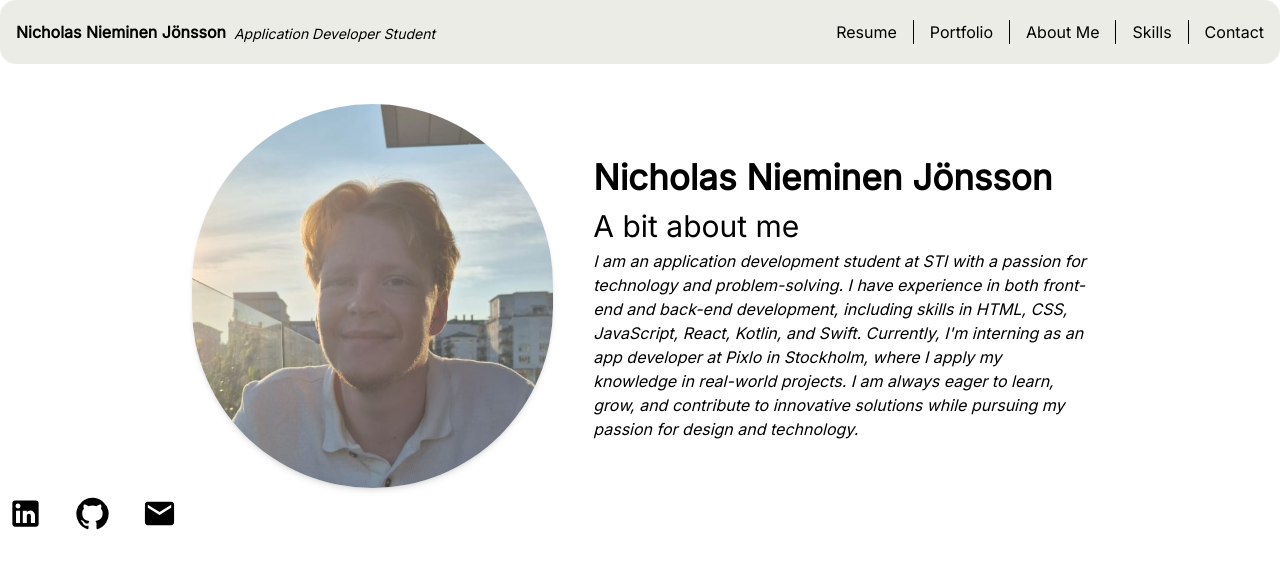
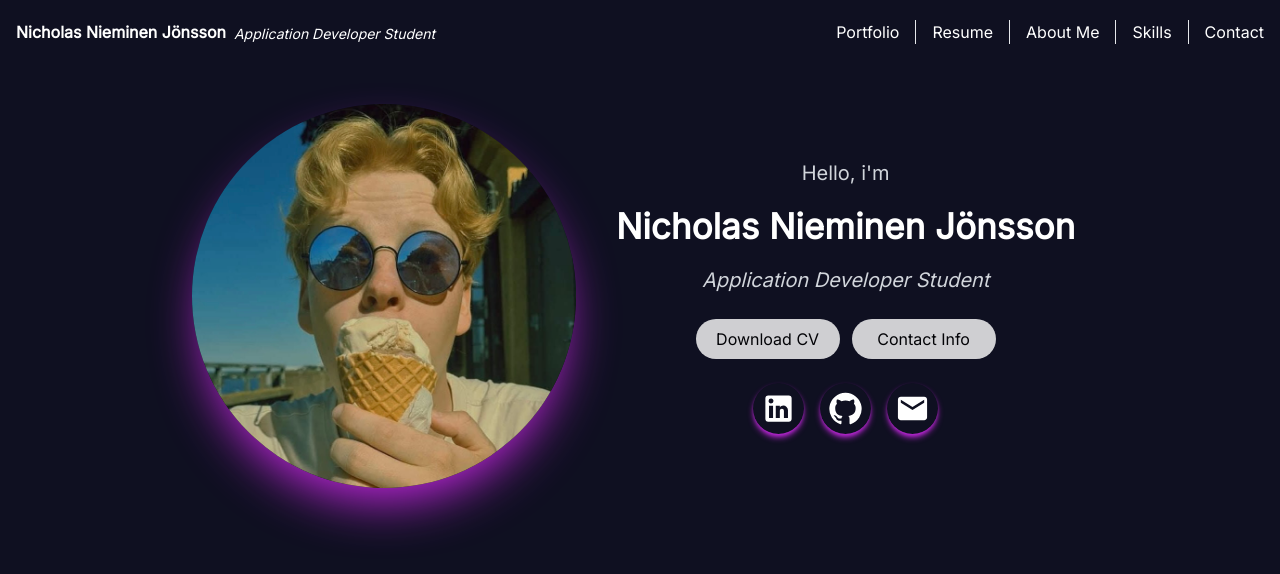
Before and after one commit to Clemond/Devfolio, a React (Create React App) app: page / in a window 1280 px wide. Shown: the top 574 px of the page. Built offline with nearby package versions, Linux system fonts and the light colour scheme.

Commit message:
feature: added background color and shadows, redesigned the ProfileIntroCard

```diff
--- a/src/App.tsx
+++ b/src/App.tsx
@@ -1,15 +1,11 @@
-import React from "react";
 import CustomHeader from "./components/CustomHeader";
-import ProfilePic from "./assets/profile-pic.jpg";
 import ProfileIntroCard from "./components/ProfileIntroCard";
-import SocialMediaLinks from "./components/SocialMediaLinks";
 
 function App() {
   return (
-    <div>
+    <div className="flex-1 h-screen bg-[#0f1021]">
       <CustomHeader />
       <ProfileIntroCard />
-      <SocialMediaLinks />
     </div>
   );
 }
--- a/src/components/CustomHeader.tsx
+++ b/src/components/CustomHeader.tsx
@@ -1,6 +1,6 @@
 export default function CustomHeader() {
   return (
-    <div className="bg-[#ecece7] py-3 rounded-2xl">
+    <div className="py-3 ]  ">
       <div className="flex flex-row justify-between py-2">
         <div className="flex flex-row  items-end gap-2">
           <p className="font-bold  pl-4">Nicholas Nieminen Jönsson</p>
@@ -8,11 +8,11 @@ export default function CustomHeader() {
         </div>
 
         <div className="flex flex-row  mr-4 items-end">
-          <p className="px-4 border-black border-r">Resume </p>
-          <p className="px-4 border-black border-r">Portfolio</p>
-          <p className="px-4 border-black border-r">About Me</p>
-          <p className="px-4 border-black border-r">Skills</p>
-          <p className="pl-4 border-black ">Contact</p>
+          <p className="px-4 border-r  ">Portfolio</p>
+          <p className="px-4 border-r ">Resume </p>
+          <p className="px-4 border-r ">About Me</p>
+          <p className="px-4 border-r ">Skills</p>
+          <p className="pl-4 ">Contact</p>
         </div>
       </div>
     </div>
--- a/src/components/ProfileIntroCard.tsx
+++ b/src/components/ProfileIntroCard.tsx
@@ -1,24 +1,38 @@
-import ProfilePic from "../assets/profile-pic.jpg";
+import ProfilePic from "../assets/ice-cream-pic2.jpg";
+import SocialMediaLinks from "./SocialMediaLinks";
 
 export default function ProfileIntroCard() {
   return (
     <div className="w-full justify-center flex pt-10">
-      <div className=" flex flex-row w-[70%]">
-        <img className="rounded-[192px] h-96 w-96 shadow-md" src={ProfilePic} />
-        <div className=" text-start pl-10 flex flex-col justify-center ">
+      <div className=" flex flex-row w-[70%] ">
+        <img
+          className="rounded-[192px] h-96 w-96 shadow-2xl shadow-[#c227de]"
+          src={ProfilePic}
+        />
+
+        <div className=" text-center pl-10 flex flex-col justify-center gap-3 ">
+          <p className=" text-[20px] text-gray-300">Hello, i'm</p>
           <p className="font-bold text-[35px]">Nicholas Nieminen Jönsson</p>
-          <p className=" text-[30px]">A bit about me</p>
-
-          <p className="italic ">
-            I am an application development student at STI with a passion for
-            technology and problem-solving. I have experience in both front-end
-            and back-end development, including skills in HTML, CSS, JavaScript,
-            React, Kotlin, and Swift. Currently, I'm interning as an app
-            developer at Pixlo in Stockholm, where I apply my knowledge in
-            real-world projects. I am always eager to learn, grow, and
-            contribute to innovative solutions while pursuing my passion for
-            design and technology.
+          <p className="italic text-[20px] text-gray-300">
+            Application Developer Student
           </p>
+          <div className="flex justify-center gap-3 mt-3">
+            <button
+              className="bg-white text-black p-2 rounded-3xl opacity-80 hover:opacity-100 active:opacity-60 transition-opacity duration-200 w-36"
+              onClick={() => alert("TBD")}
+            >
+              Download CV
+            </button>
+            <button
+              className="bg-white text-black  rounded-3xl opacity-80 hover:opacity-100 active:opacity-60 transition-opacity duration-200 w-36"
+              onClick={() => alert("TBD")}
+            >
+              Contact Info
+            </button>
+          </div>
+          <div className="flex justify-center mt-3">
+            <SocialMediaLinks />
+          </div>
         </div>
       </div>
     </div>
--- a/src/components/SocialMediaLinks.tsx
+++ b/src/components/SocialMediaLinks.tsx
@@ -10,21 +10,24 @@ export default function SocialMediaLinks() {
         component="a"
         href="https://www.linkedin.com/in/nicholas-nieminen-jönsson/"
         target="_blank"
+        className="shadow-md shadow-[#c227de]"
       >
-        <LinkedInIcon fontSize="large" sx={{ color: "black" }} />
+        <LinkedInIcon fontSize="large" sx={{ color: "white" }} />
       </IconButton>
       <IconButton
         component="a"
         href="https://github.com/yourgithubprofile"
         target="_blank"
+        className="shadow-md shadow-[#c227de]"
       >
-        <GitHubIcon fontSize="large" sx={{ color: "black" }} />
+        <GitHubIcon fontSize="large" sx={{ color: "white" }} />
       </IconButton>
       <IconButton
         component="a"
         href="mailto:Nicholas.nieminenjonsson@gmail.com"
+        className="shadow-md shadow-[#c227de]"
       >
-        <EmailIcon fontSize="large" sx={{ color: "black" }} />
+        <EmailIcon fontSize="large" sx={{ color: "white" }} />
       </IconButton>
     </Box>
   );
--- a/src/index.css
+++ b/src/index.css
@@ -5,6 +5,7 @@
 body {
   margin: 0;
   font-family: "Inter", sans-serif;
+  @apply text-white;
   -webkit-font-smoothing: antialiased;
   -moz-osx-font-smoothing: grayscale;
 }
```
Also changed, not shown: src/assets/FB_IMG_1736341017863.jpg (added), src/assets/ice-cream-pic2.jpg (added).
